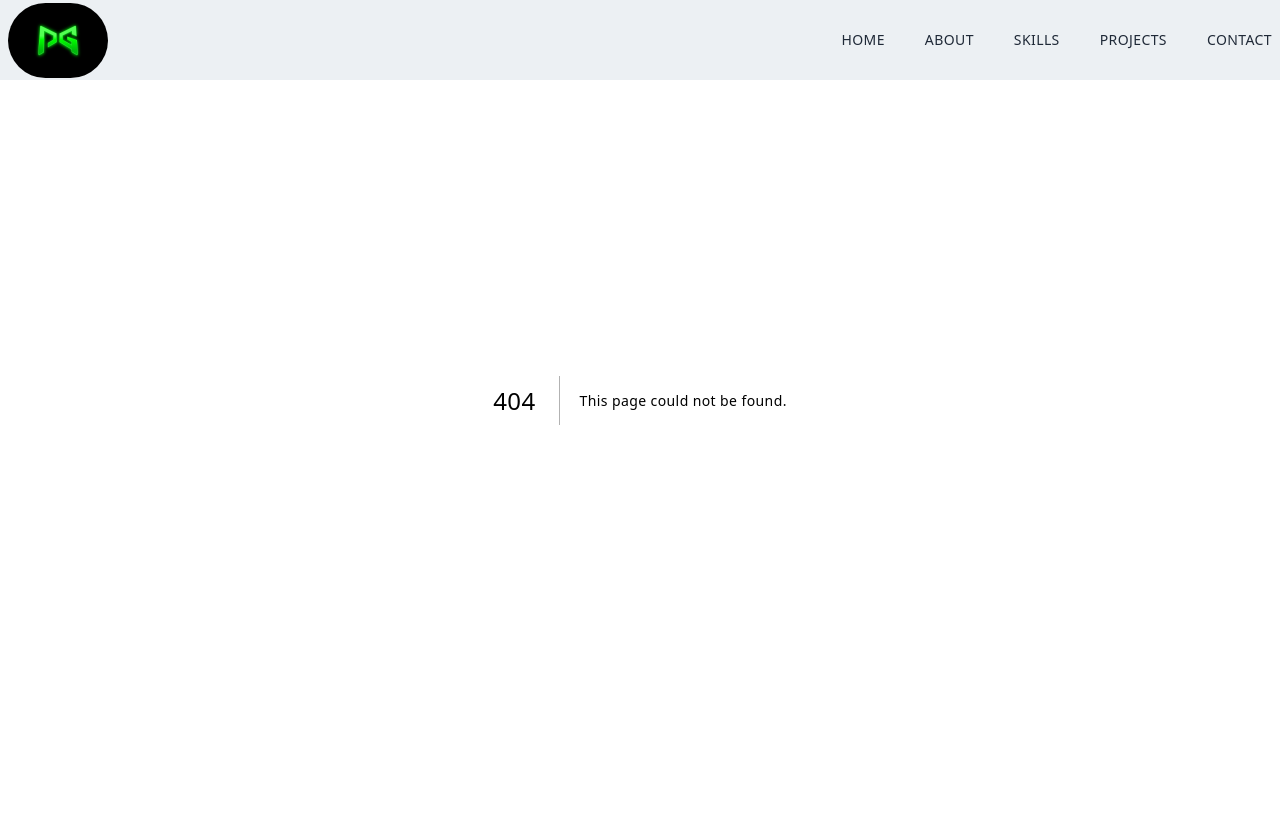
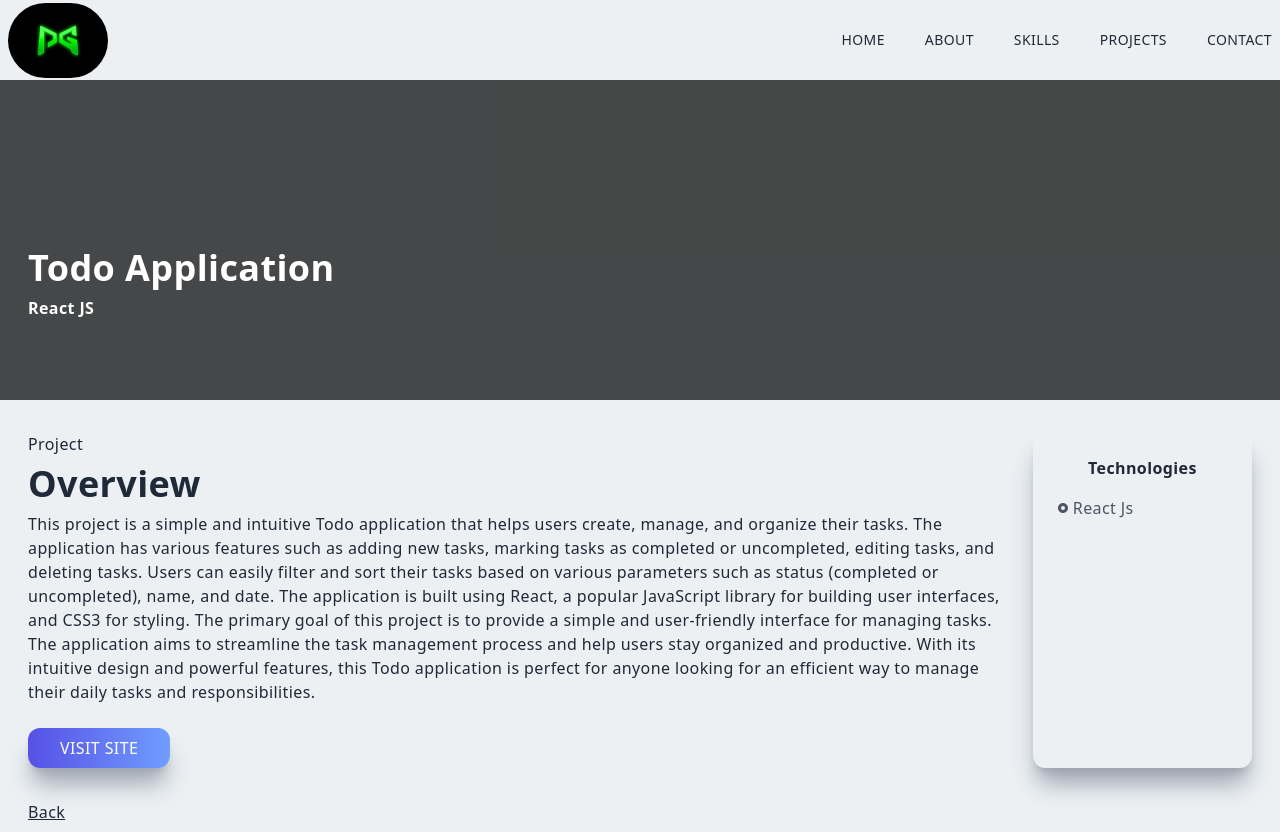
Before and after one commit to pepi05/portfolio-website, a Next.js app: page /todo in a window 1280 px wide. Before the commit this address had no page. Before the commit the page ends 800 px from the top, so only its background shows below. Built offline with nearby package versions, Linux system fonts and the light colour scheme.

Commit message:
implemented training projects

```diff
--- a/components/Projects.js
+++ b/components/Projects.js
@@ -1,51 +1,16 @@
 import React from "react";
 import ProjectItem from "./ProjectItem";
-import cLinkImage from "../public/cLinkImage.png";
-import cToolsImage from "../public/cToolsImage.png";
-import anantMkImage from "../public/anant-mk2.png";
-import anantUsImage from "../public/anantUsImage.png";
 
-const Projects = () => {
-  const myProjects = [
-    {
-      projectName: "Cassandra Link",
-      projectImage: cLinkImage,
-      originalProjectLink: "https://cassandra.link/",
-      projectUrl: "/cassandra-link",
-      projectLanguage: "Gatsby JS",
-    },
-    {
-      projectName: "Cassandra Tools",
-      projectImage: cToolsImage,
-      originalProjectLink: "https://cassandra.tools/",
-      projectUrl: "/cassandra-tools",
-      projectLanguage: "Gatsby JS",
-    },
-    {
-      projectName: "Anant MK (In Progress...)",
-      projectImage: anantMkImage,
-      originalProjectLink: "https://anant-5fbpggvol-anantmk.vercel.app/",
-      projectUrl: "/anant-mk",
-      projectLanguage: "Next JS",
-    },
-    {
-      projectName:
-        "Anant US (Built in wordpress / In Progress version with Next.js...)",
-      projectImage: anantUsImage,
-      originalProjectLink: "https://anant.us/",
-      projectUrl: "/anant-us",
-      projectLanguage: "Wordpress / New version with Next.js",
-    },
-  ];
+const Projects = ({ projects, title }) => {
   return (
     <div id="projects" className=" w-full">
       <div className="max-w-[1240px] mx-auto px-2 py-16">
         <h2 className="text-xl tracking-widest uppercase text-[#6561e5] mb-4">
-          Professional Project Experience
+          {title}
         </h2>
 
         <div className=" grid md:grid-cols-2 gap-8">
-          {myProjects.map((project) => {
+          {projects.map((project) => {
             return (
               <div key={project.projectName}>
                 <ProjectItem
--- /dev/null
+++ b/pages/finances-app.js
@@ -0,0 +1,72 @@
+import React from "react";
+import { RiRadioButtonFill } from "react-icons/ri";
+import Link from "next/link";
+
+const todo = () => {
+  return (
+    <div className="w-full">
+      <div className="w-screen h-[50vh] relative">
+        <div className=" absolute top-0 left-0 w-full h-[50vh] bg-black/70 z-10" />
+        <div className=" absolute top-[70%] max-w-[1240px] w-full left-[50%] right-[50%] translate-x-[-50%] translate-y-[-50%] text-white z-10 p-2">
+          <h2 className=" py-2">Finance Tracking Application</h2>
+          <h3>React JS </h3>
+          <h3>Redux Toolkit </h3>
+          <h3>Tailwind CSS </h3>
+        </div>
+      </div>
+      <div className=" max-w-[1240px] mx-auto p-2 grid md:grid-cols-5 gap-8 pt-8">
+        <div className="col-span-4">
+          <p>Project</p>
+          <h2 className=" my-2">Overview</h2>
+          <p className=" mb-2">
+            The goal of this project is to create a web application that allows
+            users to easily track their income and expenses. The application
+            will be built using React and Redux Toolkit, which will provide a
+            scalable and efficient solution for state management. The
+            application will have a user-friendly interface that allows users to
+            add, edit, and delete their income and expenses. Users will be able
+            to categorize their transactions and view detailed reports.
+          </p>
+          <p>
+            The project will be divided into several components, including a
+            user register/login, a transaction input form, a dashboard for
+            visualizing income and expenses Overall, the goal of this project is
+            to provide users with a simple and effective tool for managing their
+            finances. By leveraging the power of React and Redux Toolkit, we aim
+            to create a fast, reliable, and user-friendly application that helps
+            users take control of their financial lives.
+          </p>
+
+          <a
+            href="https://finances-app-rtk.vercel.app/"
+            target="_blank"
+            rel="noreferrer"
+          >
+            <button className="px-8 py-2 mt-4 mr-8">Visit Site</button>
+          </a>
+        </div>
+        <div className=" col-span-4 md:col-span-1 shadow-xl shadow-gray-400 rounded-xl p-4">
+          <div className="p-2">
+            <p className="text-center font-bold pb-2">Technologies</p>
+            <div className=" grid grid-cols-3 md:grid-cols-1">
+              <p className=" text-gray-600 py-2 flex items-center">
+                <RiRadioButtonFill className=" pr-1" /> React Js
+              </p>
+              <p className=" text-gray-600 py-2 flex items-center">
+                <RiRadioButtonFill className=" pr-1" /> Redux Toolkit
+              </p>
+              <p className=" text-gray-600 py-2 flex items-center">
+                <RiRadioButtonFill className=" pr-1" /> Tailwind CSS
+              </p>
+            </div>
+          </div>
+        </div>
+        <Link href="/#projects">
+          <p className=" underline cursor-pointer">Back</p>
+        </Link>
+      </div>
+    </div>
+  );
+};
+
+export default todo;
--- a/pages/index.js
+++ b/pages/index.js
@@ -5,8 +5,62 @@ import Contact from "../components/Contact";
 import Main from "../components/Main";
 import Projects from "../components/Projects";
 import Skills from "../components/Skills";
+import cLinkImage from "../public/cLinkImage.png";
+import cToolsImage from "../public/cToolsImage.png";
+import anantMkImage from "../public/anant-mk2.png";
+import anantUsImage from "../public/anantUsImage.png";
+import financesImage from "../public/financesImage.jpg";
+import todoImage from "../public/todoImage.png";
 
 export default function Home() {
+  const workProjects = [
+    {
+      projectName: "Cassandra Link",
+      projectImage: cLinkImage,
+      originalProjectLink: "https://cassandra.link/",
+      projectUrl: "/cassandra-link",
+      projectLanguage: "Gatsby JS",
+    },
+    {
+      projectName: "Cassandra Tools",
+      projectImage: cToolsImage,
+      originalProjectLink: "https://cassandra.tools/",
+      projectUrl: "/cassandra-tools",
+      projectLanguage: "Gatsby JS",
+    },
+    {
+      projectName: "Anant MK (In Progress...)",
+      projectImage: anantMkImage,
+      originalProjectLink: "https://anant-5fbpggvol-anantmk.vercel.app/",
+      projectUrl: "/anant-mk",
+      projectLanguage: "Next JS",
+    },
+    {
+      projectName:
+        "Anant US (Built in wordpress / In Progress version with Next.js...)",
+      projectImage: anantUsImage,
+      originalProjectLink: "https://anant.us/",
+      projectUrl: "/anant-us",
+      projectLanguage: "Wordpress / New version with Next.js",
+    },
+  ];
+
+  const trainingProjects = [
+    {
+      projectName: "Todo Application",
+      projectImage: todoImage,
+      originalProjectLink: "https://petar-todo.netlify.app/",
+      projectUrl: "/todo",
+      projectLanguage: "Gatsby JS",
+    },
+    {
+      projectName: "Finance Tracking Application",
+      projectImage: financesImage,
+      originalProjectLink: "https://finances-app-rtk.vercel.app/",
+      projectUrl: "/finances-app",
+      projectLanguage: "Gatsby JS",
+    },
+  ];
   return (
     <div>
       <Head>
@@ -17,7 +71,11 @@ export default function Home() {
       <Main />
       <About />
       <Skills />
-      <Projects />
+      <Projects
+        projects={workProjects}
+        title="Professional Project Experience"
+      />
+      <Projects projects={trainingProjects} title="Latest Training Projects" />
       <Contact />
     </div>
   );
--- /dev/null
+++ b/pages/todo.js
@@ -0,0 +1,62 @@
+import React from "react";
+import { RiRadioButtonFill } from "react-icons/ri";
+import Link from "next/link";
+
+const todo = () => {
+  return (
+    <div className="w-full">
+      <div className="w-screen h-[50vh] relative">
+        <div className=" absolute top-0 left-0 w-full h-[50vh] bg-black/70 z-10" />
+        <div className=" absolute top-[70%] max-w-[1240px] w-full left-[50%] right-[50%] translate-x-[-50%] translate-y-[-50%] text-white z-10 p-2">
+          <h2 className=" py-2">Todo Application</h2>
+          <h3>React JS </h3>
+        </div>
+      </div>
+      <div className=" max-w-[1240px] mx-auto p-2 grid md:grid-cols-5 gap-8 pt-8">
+        <div className="col-span-4">
+          <p>Project</p>
+          <h2 className=" my-2">Overview</h2>
+          <p className=" mb-2">
+            This project is a simple and intuitive Todo application that helps
+            users create, manage, and organize their tasks. The application has
+            various features such as adding new tasks, marking tasks as
+            completed or uncompleted, editing tasks, and deleting tasks. Users
+            can easily filter and sort their tasks based on various parameters
+            such as status (completed or uncompleted), name, and date. The
+            application is built using React, a popular JavaScript library for
+            building user interfaces, and CSS3 for styling. The primary goal of
+            this project is to provide a simple and user-friendly interface for
+            managing tasks. The application aims to streamline the task
+            management process and help users stay organized and productive.
+            With its intuitive design and powerful features, this Todo
+            application is perfect for anyone looking for an efficient way to
+            manage their daily tasks and responsibilities.
+          </p>
+
+          <a
+            href="https://petar-todo.netlify.app/"
+            target="_blank"
+            rel="noreferrer"
+          >
+            <button className="px-8 py-2 mt-4 mr-8">Visit Site</button>
+          </a>
+        </div>
+        <div className=" col-span-4 md:col-span-1 shadow-xl shadow-gray-400 rounded-xl p-4">
+          <div className="p-2">
+            <p className="text-center font-bold pb-2">Technologies</p>
+            <div className=" grid grid-cols-3 md:grid-cols-1">
+              <p className=" text-gray-600 py-2 flex items-center">
+                <RiRadioButtonFill className=" pr-1" /> React Js
+              </p>
+            </div>
+          </div>
+        </div>
+        <Link href="/#projects">
+          <p className=" underline cursor-pointer">Back</p>
+        </Link>
+      </div>
+    </div>
+  );
+};
+
+export default todo;
```
Also changed, not shown: public/financesImage.jpg (added), public/todoImage.png (added).
